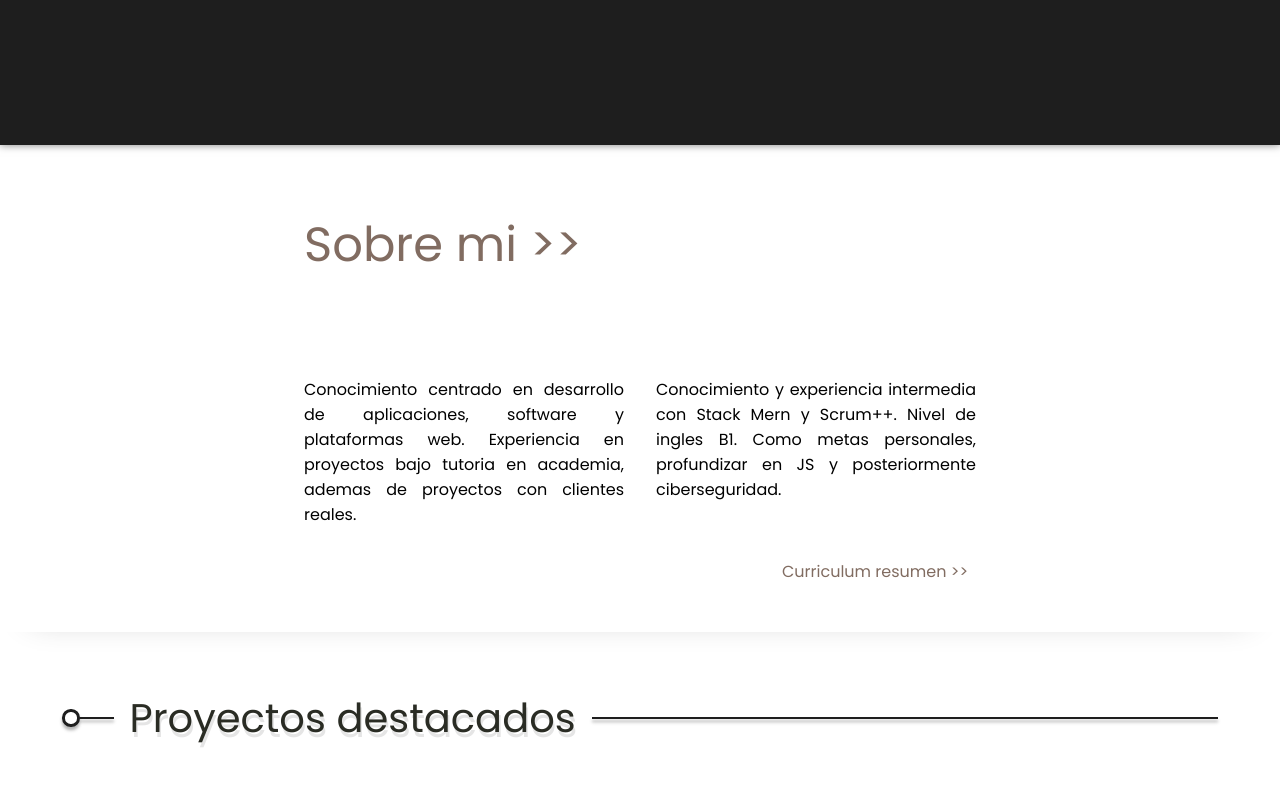
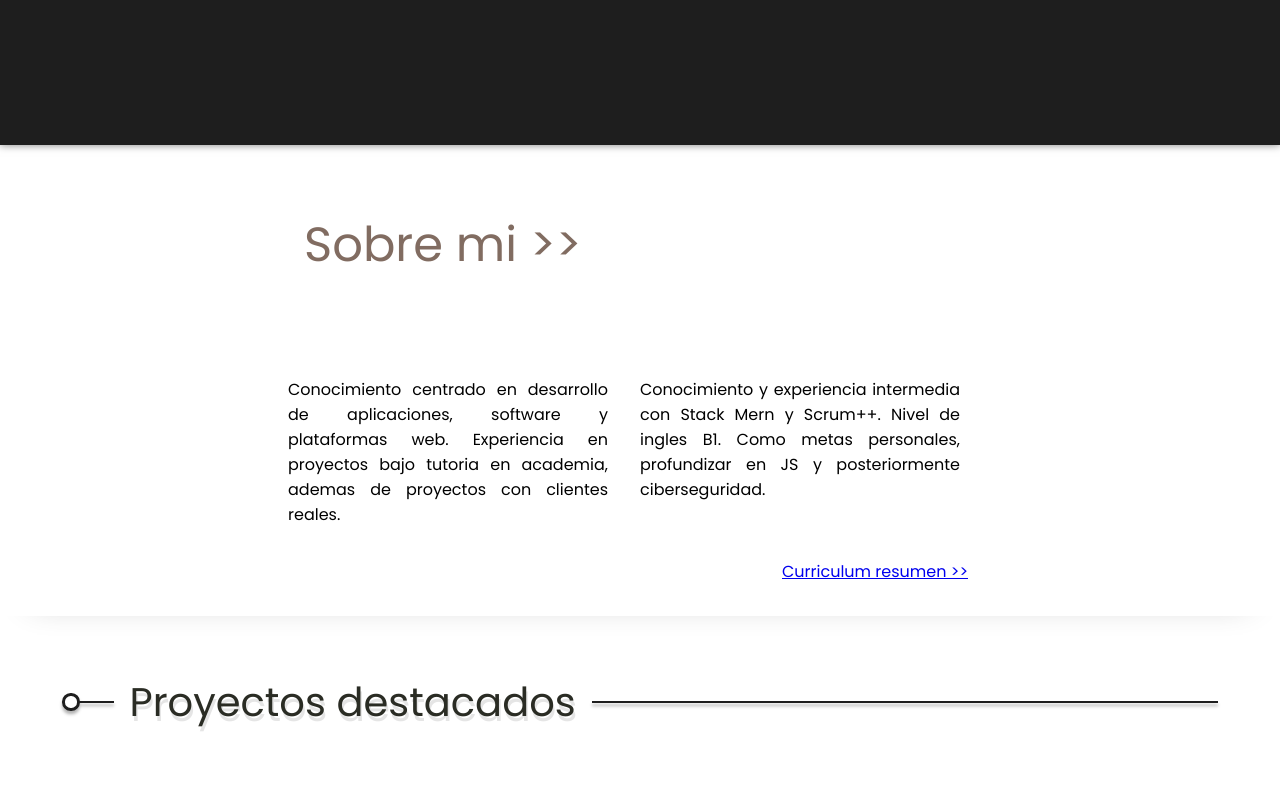
Before and after one commit to Matii111/Matii111.github.io, a React (Create React App) app: page / in a window 1280 px wide. Shown: the part 520-1309 px from the top of the page. Built offline with nearby package versions, Linux system fonts and the light colour scheme.

Commit message:
feat(major): Summary data input changed

```diff
--- a/src/components/summarySection/summary.js
+++ b/src/components/summarySection/summary.js
@@ -31,7 +31,21 @@ function SummarySection() {
                 })}
             </div>
             <div className='summary-curriculum'>
-                <a> Curriculum resumen &gt;&gt;</a>
+                {SummaryData.map((data, index) => {
+                    return (
+                        <div key={index}>
+                            {
+                                data.id === 'URL' ? (
+                                    <a
+                                        target="_blank" rel="noopener noreferrer"
+                                        href={data.curriculumURL}
+                                    > Curriculum resumen &gt;&gt;
+                                    </a>
+                                ) : null
+                            }
+                        </div>
+                    );
+                })}
             </div>
         </div >
     );
--- a/src/components/summarySection/summaryData.js
+++ b/src/components/summarySection/summaryData.js
@@ -8,6 +8,10 @@ const SummaryData =
             id: 'rightContent',
             content: 'Conocimiento y experiencia intermedia con Stack Mern y Scrum++. Nivel de ingles B1. Como metas personales, profundizar en JS y posteriormente ciberseguridad.'
         },
+        {
+            id: 'URL',
+            curriculumURL: 'https://github.com/user-attachments/assets/4628046a-98a6-4dc0-a9ae-e8c0a9409e3f'
+        }
     ];
 
 export default SummaryData;
```
